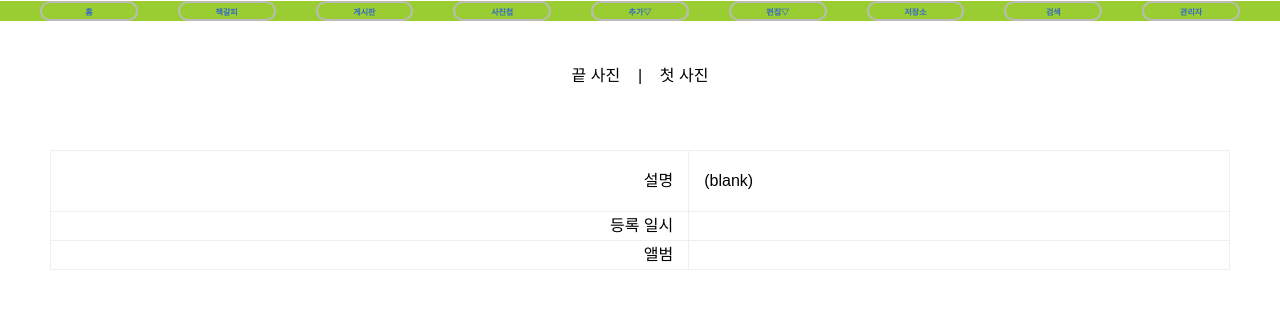
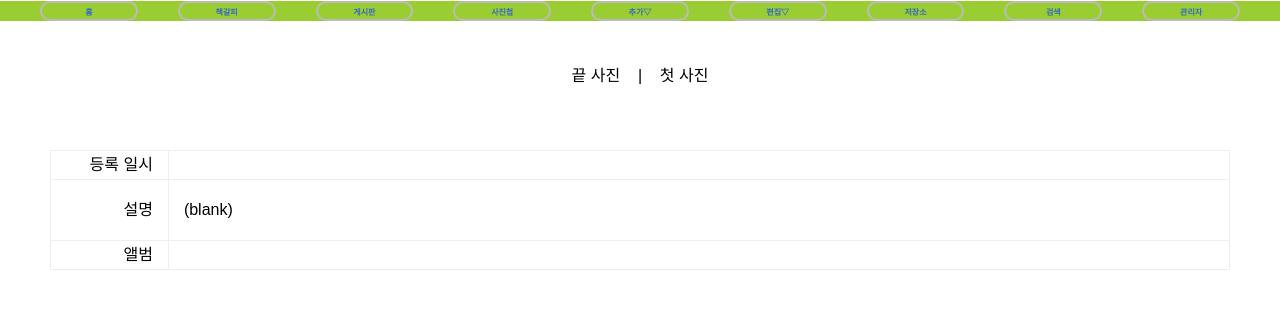
Before and after one commit to logistex018/work18, a Django app: template photo/templates/photo/photo_detail.html in a window 1280 px wide. Shown: the part 30-339 px from the top of the page. Run offline with Django 3.2, Linux system fonts and the light colour scheme; the template is opened without the code that fills it, so the values that code supplies are empty; some web fonts are replaced.

Commit message:
ch10 ver.2.0

```diff
--- a/photo/static/photo/photo.css
+++ b/photo/static/photo/photo.css
@@ -41,6 +41,7 @@ div.clear_float {
     clear: both;
 }
 
+.pic-image { max-height: 500px; width: auto; text-align: center; }
 .centered { text-align: center; }
-.col-left { whdth: 10%; text-align: right;}
-.col-right { whdth: 90%; text-align: left;}
+.col-left { width: 10%; text-align: right;}
+.col-right { width: 90%; text-align: left;}
--- a/photo/templates/photo/photo_detail.html
+++ b/photo/templates/photo/photo_detail.html
@@ -29,9 +29,16 @@
         {% endif %}
     </p>
     <a href="{{ object.image.url }}">
-        <img style="max-width:100%" src="{{ object.image.url }}" />
+        <img class="pic-image" src="{{ object.image.url }}" />
     </a>
     <table class="photo-detail">
+        <tr>
+            <td class="col-left">등록 일시</td>
+            <td class="col-right">
+                <p>{{ object.upload_date|date:"Y년 m월 d일 H시 i분" }}</p>
+                <!--https://docs.djangoproject.com/en/dev/ref/templates/builtins/?from=olddocs-->
+            </td>
+        </tr>
         <tr>
             <td class="col-left">설명</td>
             <td class="col-right">
@@ -40,13 +47,6 @@
                 {% else %}
                     <p>(blank)</p>
                 {% endif %}
-            </td>
-        </tr>
-        <tr>
-            <td class="col-left">등록 일시</td>
-            <td class="col-right">
-                <p>{{ object.upload_date|date:"Y년 m월 d일 H시 i분" }}</p>
-                <!--https://docs.djangoproject.com/en/dev/ref/templates/builtins/?from=olddocs-->
             </td>
         </tr>
         <tr>
```
Also changed, not shown: db.sqlite3, media/photo/2018/11/20130210_095537.jpg, media/photo/2018/11/20130210_095537.thumb.jpg, media/photo/2018/11/20130210_205023.thumb.jpg, media/photo/2018/11/20180901_120422.jpg, media/photo/2018/11/20180901_120422.thumb.jpg, 1 other file.
